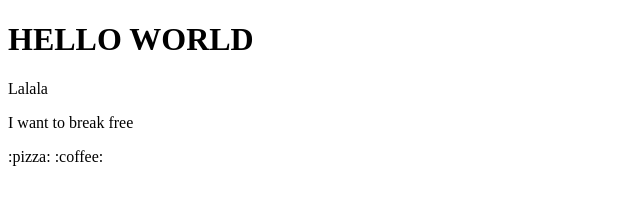
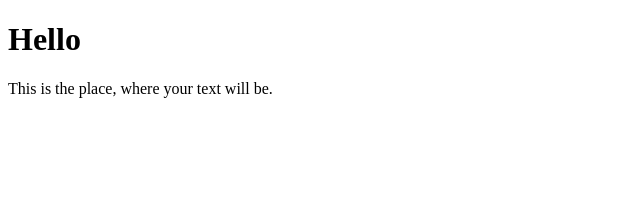
Before and after one commit to Kurbamit/CBlog.github.io, a plain HTML site: page index.html in a window 1280 px wide. Shown: the whole page, without its empty margins (0-640 px from the left). Drawn offline with Linux system fonts and the light colour scheme.

Commit message:
Update index.html

```diff
--- a/index.html
+++ b/index.html
@@ -3,12 +3,14 @@
 <head>
 	<meta charset="utf-8">
 	<meta name="viewport" content="width=device-width, initial-scale=1">
-		<title></title>
+	<title>Best blog page!</title>
+	<link rel="stylesheet" href="style.css">
 </head>
 <body>
-		<h1>HELLO WORLD</h1>
-		<p>Lalala</p>
-		<p>I want to break free</p>
-		<p>:pizza: :coffee:</p>
+	<h1 class="title">Hello</h1>
+	<div>
+		This is the place, where your text will be.
+	</div>
+
 </body>
 </html>
```
Lines whose indentation alone changed are shown as unchanged.
